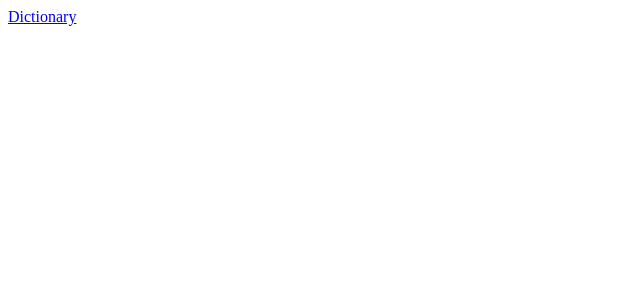
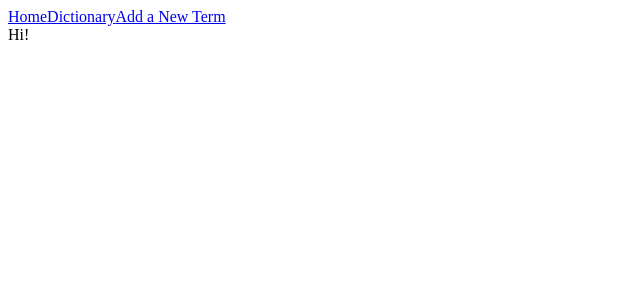
Before and after one commit to amliebeq/phaseTwoProject, a React (Create React App) app: page / in a window 1280 px wide. Shown: the top 300 px of the page, without its empty margins (0-640 px from the left). Built offline with nearby package versions, Linux system fonts and the light colour scheme; data requests are answered from the project's data file.

Commit message:
added new links

```diff
--- a/src/components/App.js
+++ b/src/components/App.js
@@ -1,7 +1,10 @@
 import React, { useState, useEffect } from 'react'
 import { Route, Switch } from 'react-router-dom'
-import List from './List'
+import Dictionary from './Dictionary'
 import NavBar from './NavBar'
+import Home from './Home'
+import Form from './Form'
+
 
 function App() {
     const [info, setInfo] = useState([])
@@ -17,7 +20,13 @@ function App() {
             <NavBar />
             <Switch>
                 <Route exact path='/dictionary'>
-                    <List info={info}/>
+                    <Dictionary info={info}/>
+                </Route>
+                <Route exact path='/'>
+                    <Home />
+                </Route>
+                <Route exact path='/add-new'>
+                    <Form />
                 </Route>
             </Switch>
         </div>
--- a/src/components/Card.js
+++ b/src/components/Card.js
@@ -6,7 +6,7 @@ function Card({ jargon, definition, sentence, image }) {
             <h3>{jargon}</h3>
             <p>{definition}</p>
             <p>{sentence}</p>
-            <iframe src={image}></iframe>
+            <iframe src={image} height='240' width='240' frameBorder='0'></iframe>
         </div>
     )
 }
--- /dev/null
+++ b/src/components/Dictionary.js
@@ -0,0 +1,21 @@
+import React from 'react'
+import Card from './Card'
+
+function Dictionary({ info }) {
+    const makeList= info.map((item) => {
+        return(
+            <Card jargon={item.jargon} definition={item.definition} sentence={item.sentence} image={item.image} />
+        )
+    })
+
+    return (
+        <div id='items'>
+            <h1>Master corporate jargon dictionary</h1>
+            <div id='item list'>
+                {makeList}
+            </div>
+        </div>
+    )
+}
+
+export default Dictionary
--- a/src/components/Form.js
+++ b/src/components/Form.js
@@ -0,0 +1,9 @@
+import React from 'react'
+
+function Form() {
+    return (
+        <div>Hi!</div>
+    )
+}
+
+export default Form
--- a/src/components/Home.js
+++ b/src/components/Home.js
@@ -0,0 +1,9 @@
+import React from 'react'
+
+function Home() {
+    return (
+        <div>Hi!</div>
+    )
+}
+
+export default Home
--- a/src/components/List.js
+++ /dev/null
@@ -1,21 +0,0 @@
-import React from 'react'
-import Card from './Card'
-
-function List({ info }) {
-    const makeList= info.map((item) => {
-        return(
-            <Card jargon={item.jargon} definition={item.definition} sentence={item.sentence} image={item.image} />
-        )
-    })
-
-    return (
-        <div id='items'>
-            <h1>Master corporate jargon dictionary</h1>
-            <div id='item list'>
-                {makeList}
-            </div>
-        </div>
-    )
-}
-
-export default List
--- a/src/components/NavBar.js
+++ b/src/components/NavBar.js
@@ -5,9 +5,19 @@ function NavBar() {
     return (
         <div>
             <NavLink
+            to='/'
+            exact>
+                Home
+            </NavLink>
+            <NavLink
             to='/dictionary'
             exact>
                 Dictionary
+            </NavLink>
+            <NavLink
+            to='/add-new'
+            exact>
+                Add a New Term
             </NavLink>
         </div>
     )
```
